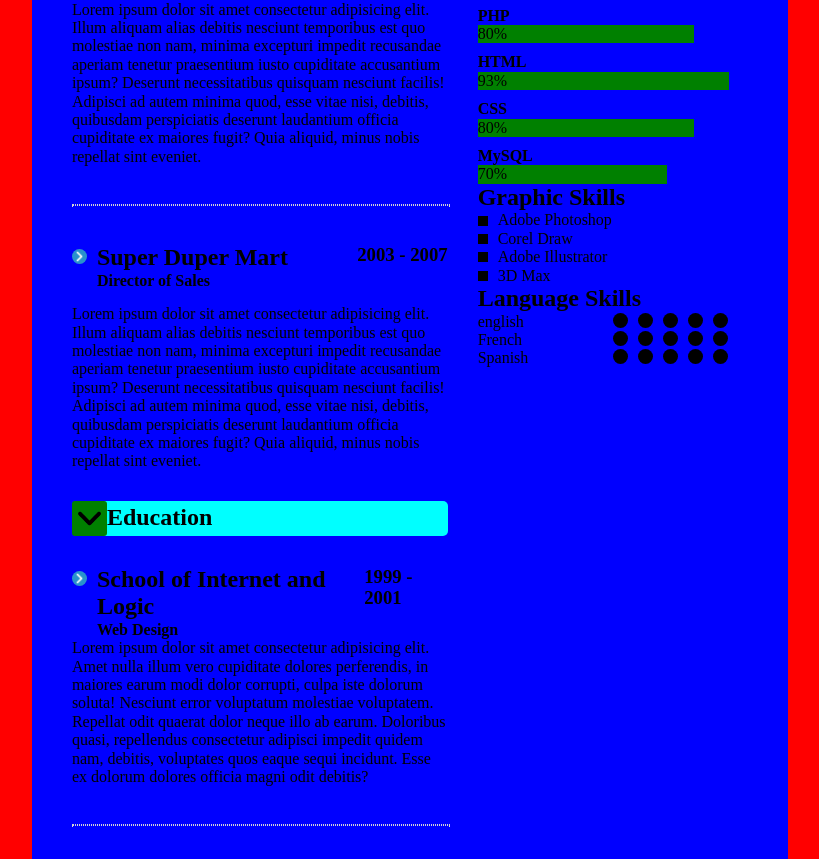
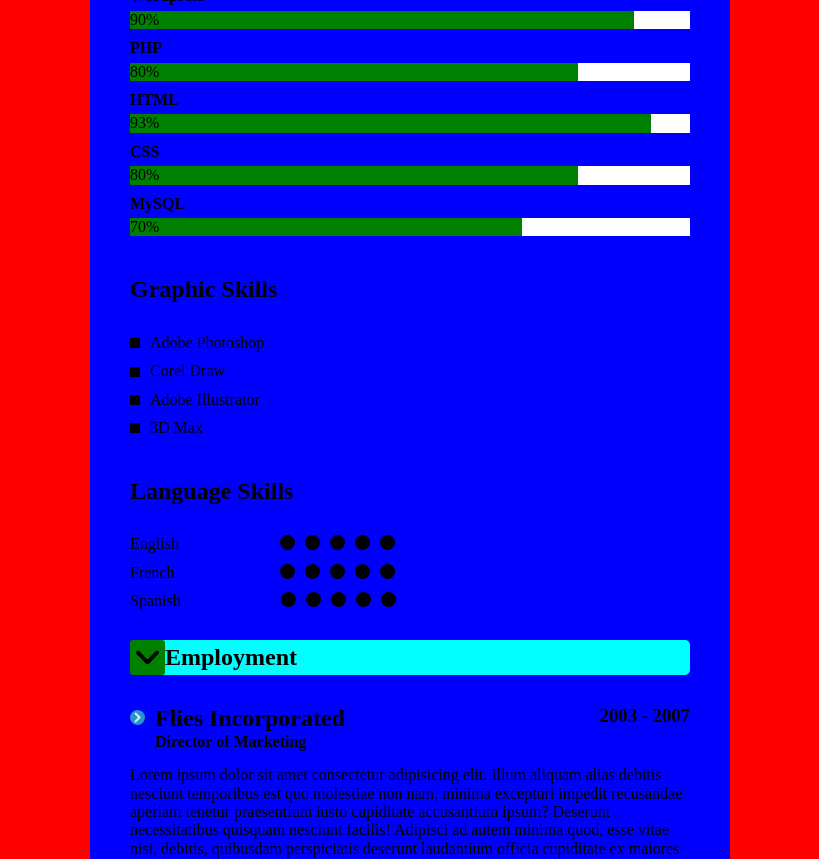
Before and after one commit to cero-dev/resume-webpage, a plain HTML site: page index.html in a window 1280 px wide. Shown: the part 598-1457 px from the top of the page, without its empty margins (230-1049 px from the left). Drawn offline with Linux system fonts and the light colour scheme.

Commit message:
Modify index.html and styles.css to give the webpage the final layout for the resume

```diff
--- a/index.html
+++ b/index.html
@@ -91,7 +91,7 @@
                                     <h4>Director of Sales</h4>
                                 </div>
                             </div>
-                            <h3>2003 - 2007</h3>
+                            <h3>2001 - Present</h3>
                         </div>
                         <p>
                             Lorem ipsum dolor sit amet consectetur adipisicing elit. Illum aliquam alias debitis
@@ -116,7 +116,7 @@
                             <div class="section-two-left-education-title">
                                 <img src="./images/down-arrow-icon.png" alt="down arrow icon rotated">
                                 <div class="section-two-left-education-title-text">
-                                    <h2>School of Internet and Logic</h2>
+                                    <h2>School of the Internet</h2>
                                     <h4>Web Design</h4>
                                 </div>
                             </div>
@@ -166,32 +166,44 @@
                     <div class="programming-skills-group">
                         <div class="programming-skills-item-one">
                             <h4>Wordpress</h4>
-                            <div>90%</div>
+                            <div class="percentage-outer">
+                                <div class="percentage-inner">90%</div>
+                            </div>
                         </div>
                         <div class="programming-skills-item-two">
                             <h4>PHP</h4>
-                            <div>80%</div>
+                            <div class="percentage-outer">
+                                <div class="percentage-inner">80%</div>
+                            </div>
                         </div>
                         <div class="programming-skills-item-three">
                             <h4>HTML </h4>
-                            <div>93%</div>
+                            <div class="percentage-outer">
+                                <div class="percentage-inner">93%</div>
+                            </div>
                         </div>
                         <div class="programming-skills-item-four">
                             <h4>CSS</h4>
-                            <div>80%</div>
+                            <div class="percentage-outer">
+                                <div class="percentage-inner">80%</div>
+                            </div>
                         </div>
                         <div class="programming-skills-item-five">
                             <h4>MySQL</h4>
-                            <div>70%</div>
+                            <div class="percentage-outer">
+                                <div class="percentage-inner">70%</div>
+                            </div>
                         </div>
                     </div>
                 </div>
                 <div class="graphic-skills">
+                    <div class="graphic-skills-header">
                         <h2>Graphic Skills</h2>
+                    </div>
+                    <div class="graphic-skills-group">
                         <div class="graphic-skill-item">
                             <div class="graphic-skill-square"></div>
                             <p>Adobe Photoshop</p>
-
                         </div>
                         <div class="graphic-skill-item">
                             <div class="graphic-skill-square"></div>
@@ -206,10 +218,14 @@
                             <p>3D Max</p>
                         </div>
                     </div>
+                </div>
                 <div class="language-skills">
+                    <div class="language-skills-header">
                         <h2>Language Skills</h2>
+                    </div>
+                    <div class="language-skills-group">
                         <div class="language-skill-item">
-                        <p>english</p>
+                            <p>English</p>
                             <div class="language-skill-item-circles">
                                 <div class="language-skill-circle"></div>
                                 <div class="language-skill-circle"></div>
@@ -239,6 +255,8 @@
                             </div>
                         </div>
                     </div>
+
+                </div>
             </div>
         </div>
     </div>
--- a/styles/styles.css
+++ b/styles/styles.css
@@ -23,6 +23,7 @@ h4 {
     display: flex;
     flex-direction: column;
     gap: 100px;
+    flex-wrap: wrap;
 }
 
 .section-one {
@@ -93,6 +94,9 @@ h4 {
 
 .section-two-right {
     min-width: 40%;
+    display: flex;
+    flex-direction: column;
+    gap: 40px;
 }
 
 .graphic-skill-item {
@@ -109,13 +113,18 @@ h4 {
 
 .language-skill-item {
     display: flex;
-    justify-content: space-between;
+    gap: 100px;
+
+}
+
+.language-skill-item>p {
+    min-width: 50px;
 }
 
 .language-skill-item-circles {
     display: flex;
     gap: 10px;
-    padding-right: 20px;
+    padding-right: 200px;
 }
 
 .language-skill-circle {
@@ -141,41 +150,81 @@ h4 {
     padding-top: 5px;
 }
 
-.programming-skills {
+.programming-skills,
+.graphic-skills,
+.language-skills {
     display: flex;
     flex-direction: column;
     gap: 30px;
 }
 
-.programming-skills-group {
+.programming-skills-group,
+.graphic-skills-group,
+.language-skills-group {
     display: flex;
     flex-direction: column;
     gap: 10px;
 }
 
-.programming-skills-item-one>div {
+.programming-skills-item-one>.percentage-outer {
+    width: 100%;
+    background-color: white;
+}
+
+.programming-skills-item-one>.percentage-outer>.percentage-inner {
     width: 90%;
     background-color: green;
 }
 
-.programming-skills-item-two>div {
+.programming-skills-item-two>.percentage-outer {
+    width: 100%;
+    background-color: white;
+}
+
+.programming-skills-item-two>.percentage-outer>.percentage-inner {
     width: 80%;
     background-color: green;
 }
 
-.programming-skills-item-three>div {
+.programming-skills-item-three>.percentage-outer {
+    width: 100%;
+    background-color: white;
+}
+
+.programming-skills-item-three>.percentage-outer>.percentage-inner {
     width: 93%;
     background-color: green;
 }
 
-.programming-skills-item-four>div {
+.programming-skills-item-four>.percentage-outer {
+    width: 100%;
+    background-color: white;
+}
+
+.programming-skills-item-four>.percentage-outer>.percentage-inner {
     width: 80%;
     background-color: green;
 }
 
-.programming-skills-item-five>div {
+
+.programming-skills-item-five>.percentage-outer {
+    width: 100%;
+    background-color: white;
+}
+
+.programming-skills-item-five>.percentage-outer>.percentage-inner {
     width: 70%;
     background-color: green;
+}
+
+.programming-skills-item-one,
+.programming-skills-item-two,
+.programming-skills-item-three,
+.programming-skills-item-four,
+.programming-skills-item-five {
+    display: flex;
+    flex-direction: column;
+    gap: 5px;
 }
 
 #self-portrait {
@@ -207,3 +256,27 @@ h4 {
     border-radius: 50%;
     margin-top: 5px;
 }
+
+@media (max-width: 1680px) {
+    #self-portrait {
+        display: none;
+    }
+
+    .section-one-top {
+        align-items: center;
+        flex-direction: column;
+    }
+
+    .section-two {
+        flex-direction: column;
+    }
+
+    .section-two-left {
+        order: 2;
+    }
+
+    .section-two-right {
+        order: 1;
+    }
+
+}
```
Lines whose indentation alone changed are shown as unchanged.
